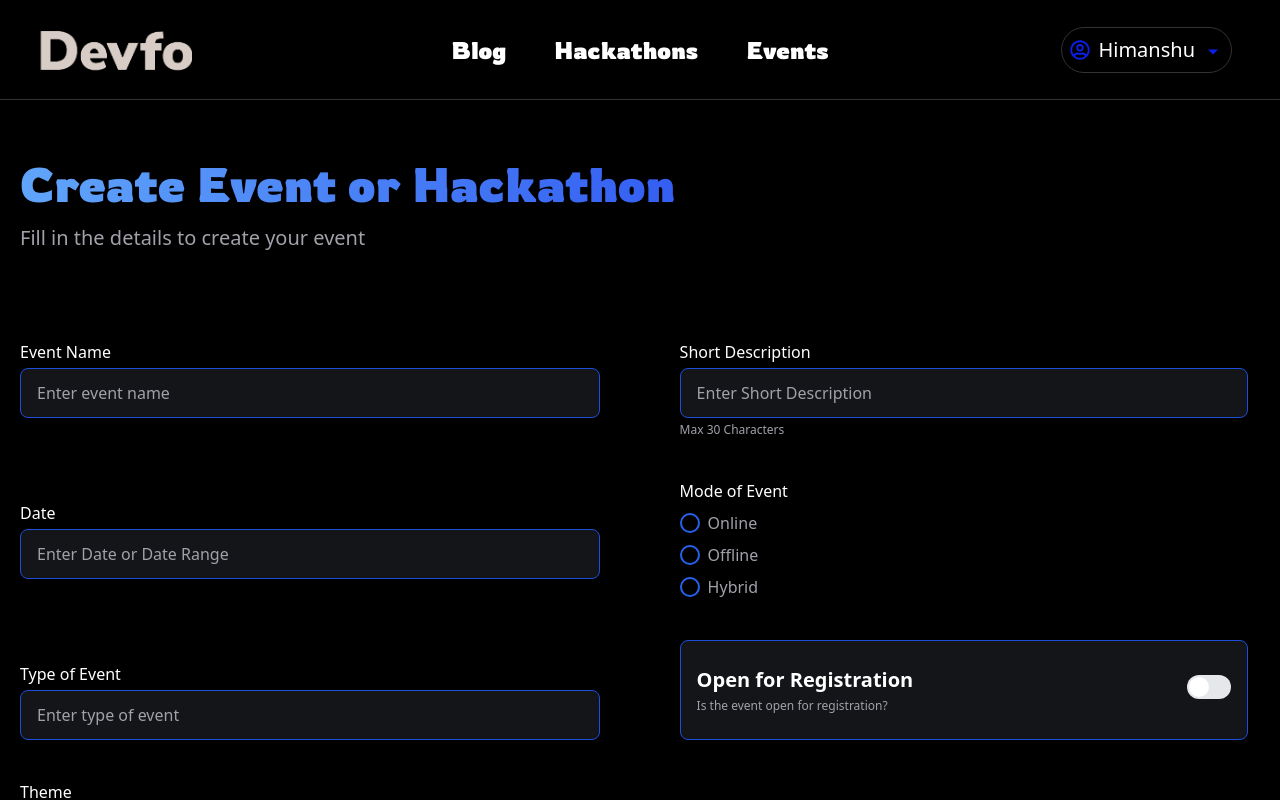
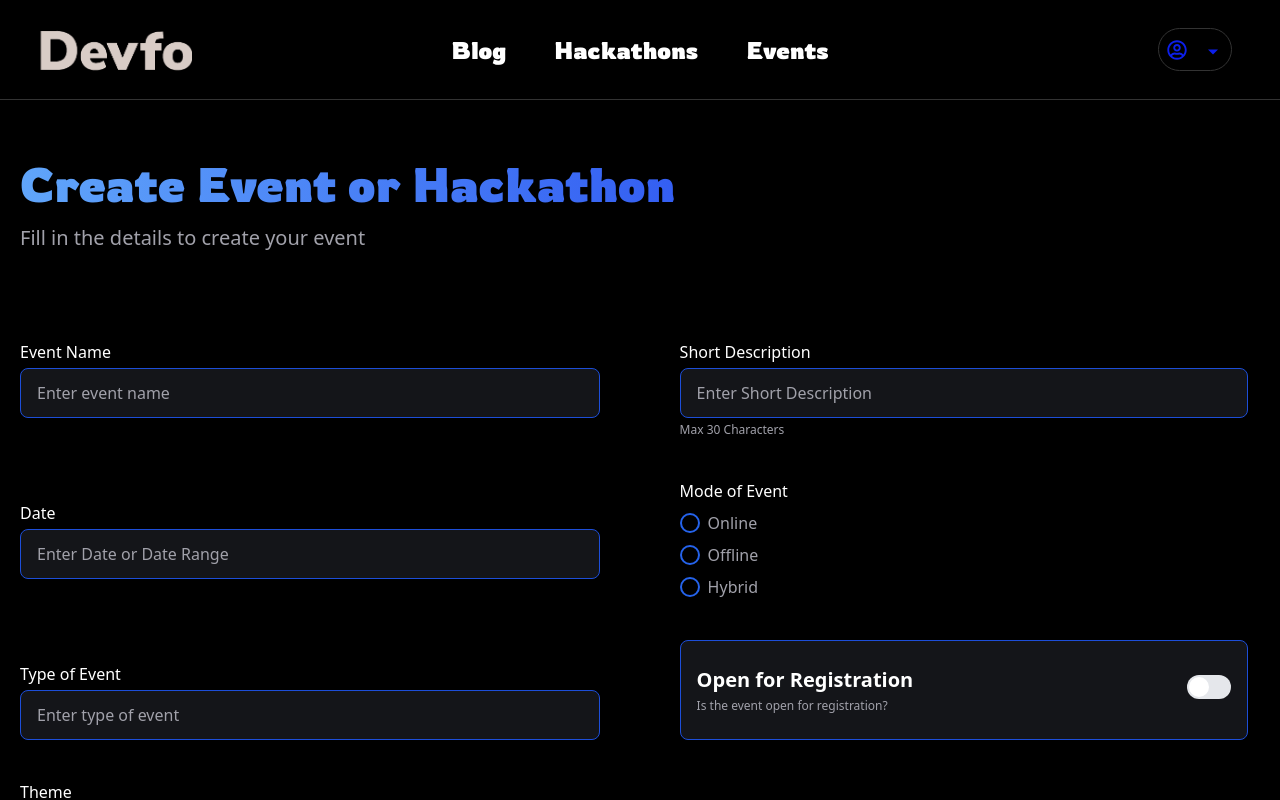
Before and after one commit to himansh423/saas-event-platform, a Next.js app: page /admin/add-event-or-hackathon in a window 1280 px wide. Shown: the top 800 px of the page. Built offline with nearby package versions, Linux system fonts and the light colour scheme; no server answers.

Commit message:
implement decode token functionality to show user dynamically

```diff
--- a/src/components/Login.tsx
+++ b/src/components/Login.tsx
@@ -123,7 +123,7 @@ const Login: React.FC = () => {
           <div className="text-white text-xl flex gap-2 items-center">
             <p className={rowdies1.className}>Don't have an Account?</p>
             <Link
-              href={"/Register"}
+              href={"/auth/register"}
               className={`${rowdies1.className} font-bold bg-gradient-to-r from-blue-400 to-[#0c1feb] bg-clip-text text-transparent`}
             >
               Register
--- a/src/components/Navbar.tsx
+++ b/src/components/Navbar.tsx
@@ -9,6 +9,8 @@ import { motion } from "framer-motion";
 import { useDispatch, useSelector } from "react-redux";
 import { RootState } from "@/redux/store";
 import { navbarActions } from "@/redux/navbarSlice";
+import { useEffect } from "react";
+import { userAction } from "@/redux/userSlice";
 
 const rowdies1 = Rowdies({
   weight: "700",
@@ -18,7 +20,24 @@ const rowdies1 = Rowdies({
 
 const Navbar = () => {
   const { isOpen } = useSelector((store: RootState) => store.navbar);
+  const {loggedInUser} = useSelector((store:RootState) => store.user)
   const dispatch = useDispatch();
+
+  useEffect(() => {
+    const fetchUserData = async () => {
+      try {
+        const response = await fetch("/api/auth/decode-token");
+        const data = await response.json();
+        if (data?.user) {
+          dispatch(userAction.setLoggedInUser({ data: data.user }));
+        }
+      } catch (error) {
+        console.error("Error fetching logged-in user data:", error);
+      }
+    };
+
+    fetchUserData();
+  }, []);
   return (
     <motion.nav
       initial={{ opacity: 0, y: -50 }}
@@ -62,7 +81,7 @@ const Navbar = () => {
           >
             <FaRegUserCircle className="text-[#0c1feb] group-hover:text-white transition-colors duration-300" />
             <p className="group-hover:text-[#0c1feb] transition-colors duration-300">
-              Himanshu
+              {loggedInUser.firstName}
             </p>
             <motion.div
               animate={{ rotate: isOpen ? 180 : 0 }}
@@ -82,7 +101,7 @@ const Navbar = () => {
             >
               <div className="py-1">
                 <Link
-               onClick={() => dispatch(navbarActions.setIsOpen())}
+                  onClick={() => dispatch(navbarActions.setIsOpen())}
                   href="/my-events-and-hackathons"
                   className="block px-4 py-2  text-white hover:bg-[#111] hover:text-[#0c1feb] transition-colors duration-200 text-xl"
                 >
--- a/src/components/Register.tsx
+++ b/src/components/Register.tsx
@@ -158,7 +158,7 @@ const Register: React.FC = () => {
           <div className="text-white text-xl flex gap-2 items-center">
             <p className={rowdies1.className}>Already have an Account?</p>
             <Link
-              href={"/login"}
+              href={"/auth/login"}
               className={`${rowdies1.className} font-bold bg-gradient-to-r from-blue-400 to-[#0c1feb] bg-clip-text text-transparent`}
             >
               Login
--- a/src/components/ShowFooter.tsx
+++ b/src/components/ShowFooter.tsx
@@ -6,7 +6,11 @@ const ShowFooter = () => {
   const pathname = usePathname();
 
   // Regular expressions to match dynamic paths
-  const hideFooterPaths = [/^\/login$/, /^\/register$/, /^\/verify-otp$/];
+  const hideFooterPaths = [
+    /^\/auth\/login$/,
+    /^\/auth\/register$/,
+    /^\/auth\/verify-otp\/[^\/]+$/,
+  ];
 
   // Check if the current pathname matches any of the hideNavbarPaths
   const shouldFooterNavbar = hideFooterPaths.some((pattern) =>
--- a/src/components/ShowNav.tsx
+++ b/src/components/ShowNav.tsx
@@ -6,7 +6,7 @@ const ShowNav = () => {
   const pathname = usePathname();
 
   // Regular expressions to match dynamic paths
-  const hideNavbarPaths = [/^\/login$/, /^\/register$/, /^\/verify-otp$/];
+  const hideNavbarPaths = [/^\/auth\/login$/,/^\/auth\/register$/, /^\/auth\/verify-otp\/[^\/]+$/];
 
   // Check if the current pathname matches any of the hideNavbarPaths
   const shouldHideNavbar = hideNavbarPaths.some((pattern) =>
--- a/src/redux/store.tsx
+++ b/src/redux/store.tsx
@@ -5,6 +5,7 @@ import SearchAndFilterBoxSlice from "./SearchAndFilterBoxSlice";
 import eventCardSlice from "./eventCardSlice";
 import navbarSlice from "./navbarSlice";
 import emailSlice from "./emailSlice";
+import userSlice from "./userSlice";
 
 
 
@@ -18,6 +19,7 @@ export const store = configureStore({
     eventCard: eventCardSlice.reducer,
     navbar:navbarSlice.reducer,
     email:emailSlice.reducer,
+    user:userSlice.reducer,
   },
 });
 
--- /dev/null
+++ b/src/redux/userSlice.ts
@@ -0,0 +1,34 @@
+import { createSlice } from "@reduxjs/toolkit";
+
+interface UserState {
+  loggedInUser:{
+    firstName:string,
+    lastName:string,
+    userId:string,
+    email:string,
+
+  }
+}
+
+const initialState:UserState = {
+  loggedInUser:{
+    firstName:"",
+    lastName:"",
+    userId:"",
+    email:"",
+  }
+}
+const userSlice = createSlice({
+  name:"user",
+  initialState,
+  reducers: {
+   setLoggedInUser: (state,actions) => {
+    const {data} = actions.payload
+    state.loggedInUser = data
+   }
+  }
+})
+
+export const userAction = userSlice.actions;
+
+export default userSlice;
```
